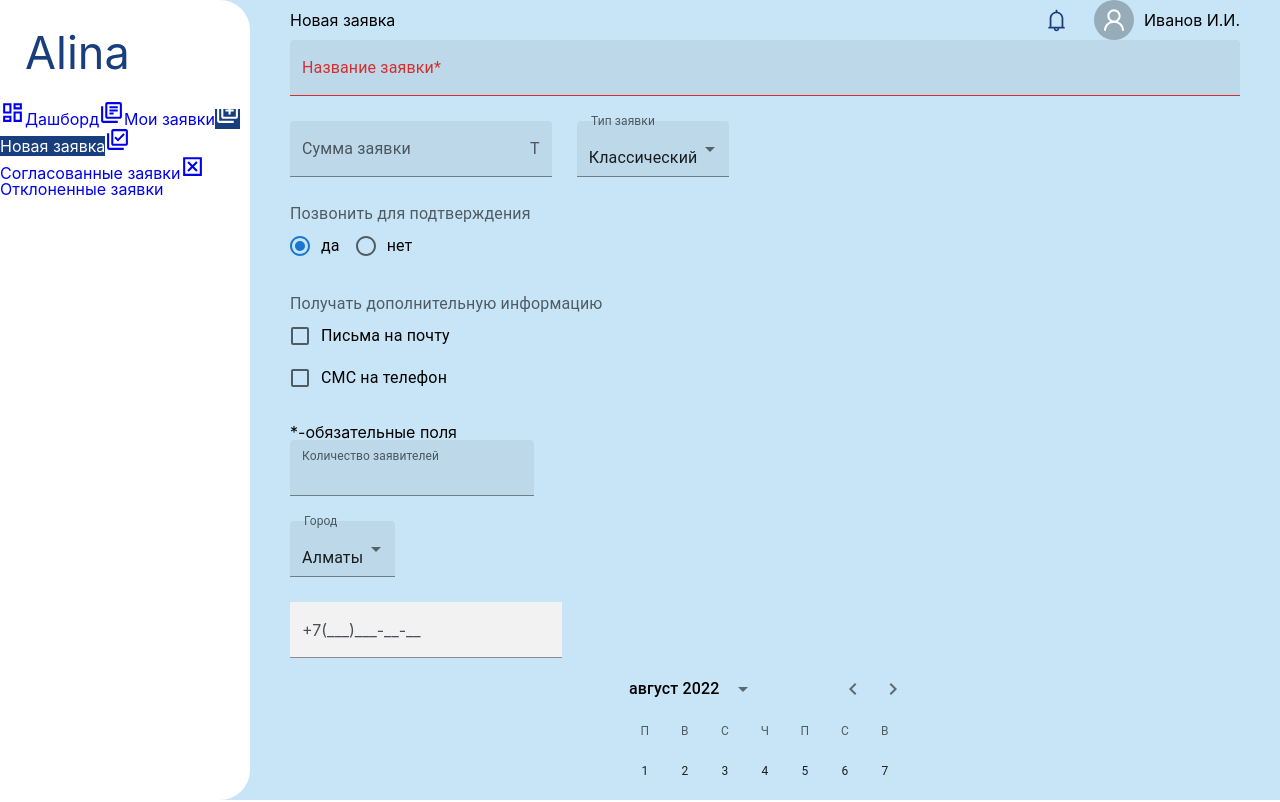
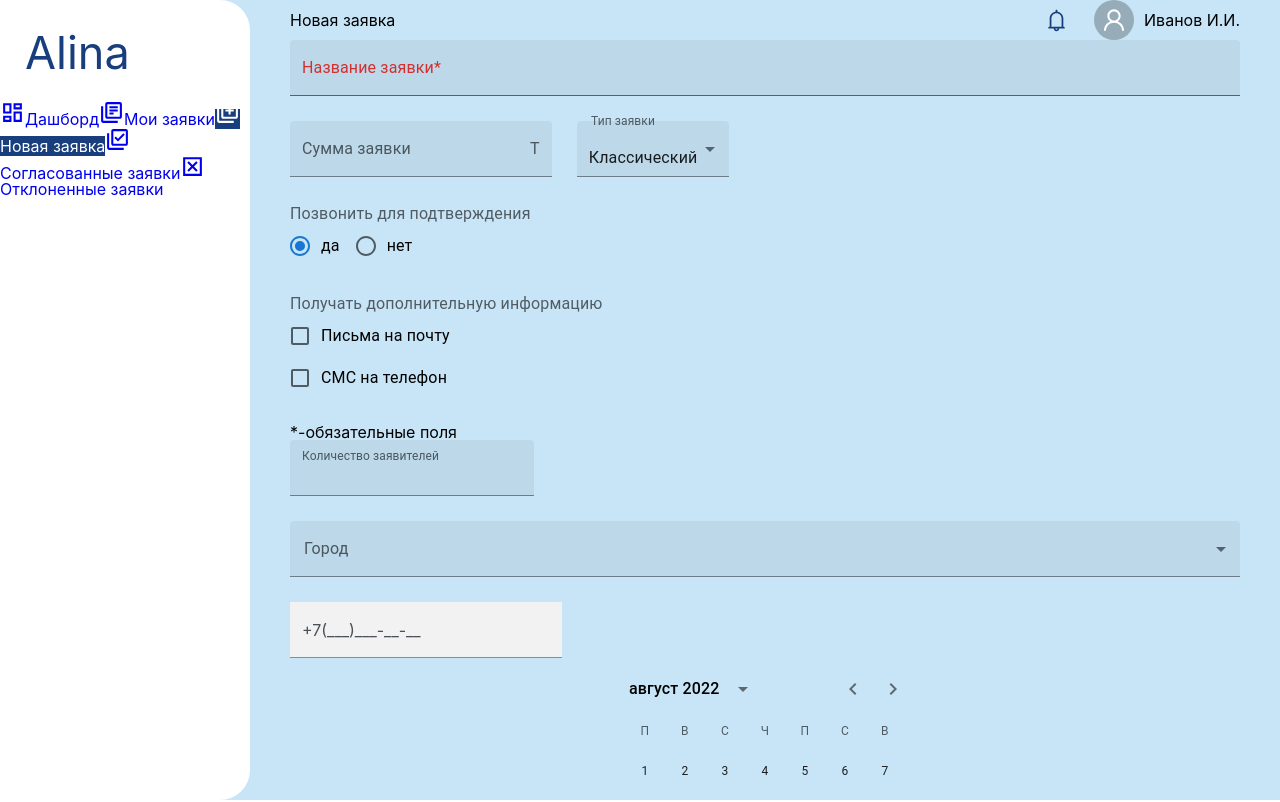
Before and after one commit to ZetBaur/alina, a React (Vite) app: page /newrequest in a window 1280 px wide. Shown: the top 802 px of the page. Built offline with nearby package versions, Linux system fonts and the light colour scheme.

Commit message:
date fixed

```diff
--- a/src/screens/NewRequest.tsx
+++ b/src/screens/NewRequest.tsx
@@ -40,7 +40,7 @@ function NewRequest() {
   const [getEmailChecked, setGetEmailChecked] = useState(false);
   const [getSmsChecked, setGetSmsChecked] = useState(false);
   const [claimersNumber, setClaimersNumber] = useState('');
-  const [cityValue, setCityValue] = useState('Алматы');
+  const [cityValue, setCityValue] = useState('');
   const [phoneInput, setPhoneInput] = useState('');
   const [requestDate, setRequestDate] = useState<Dayjs | null>(
     dayjs('2022-08-17')
@@ -183,15 +183,16 @@ function NewRequest() {
         </Box>
 
         <Box sx={{ marginBottom: '25px' }}>
-          <FormControl>
+          <FormControl fullWidth>
             <InputLabel id='city'>Город</InputLabel>
+
             <Select
               labelId='city'
-              id='city'
-              value={cityValue}
+              id='demo'
               label='Город'
               variant='filled'
-              defaultValue=''
+              defaultValue='Выберите Ваш город'
+              value={cityValue}
               onChange={(e) => {
                 setCityValue(e.target.value);
               }}
```
